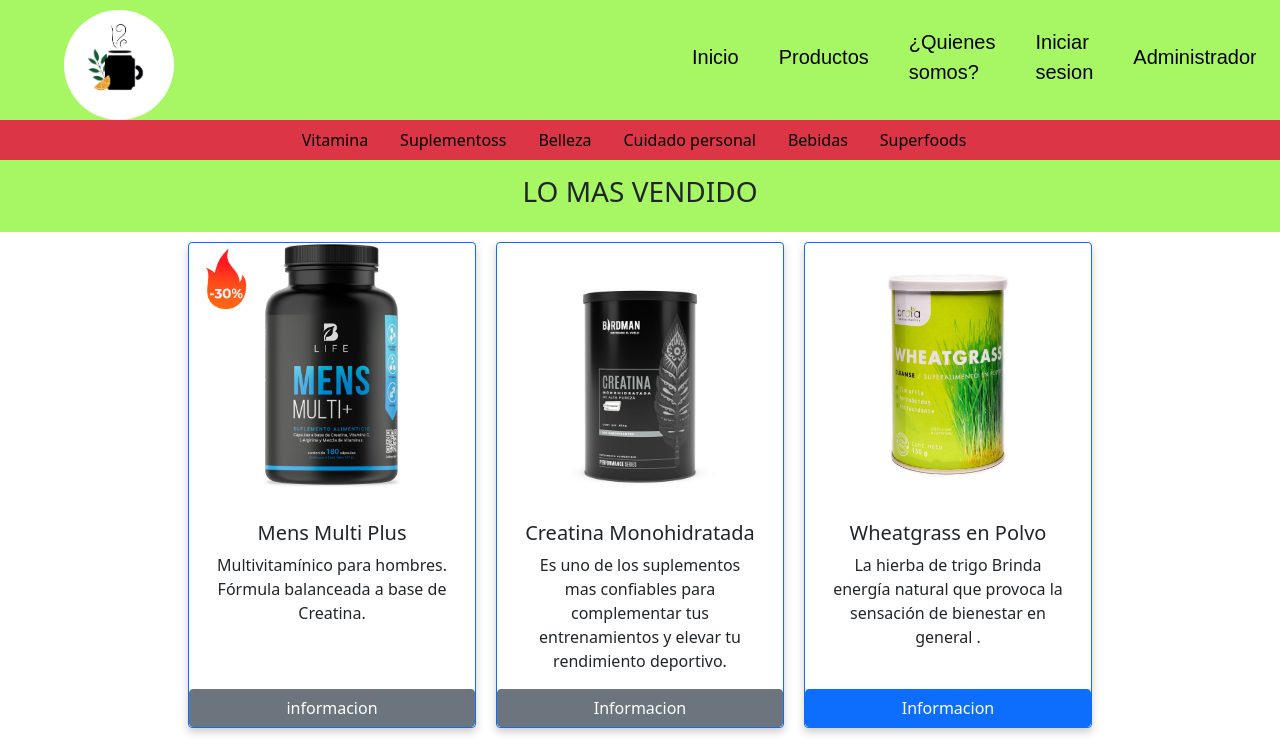
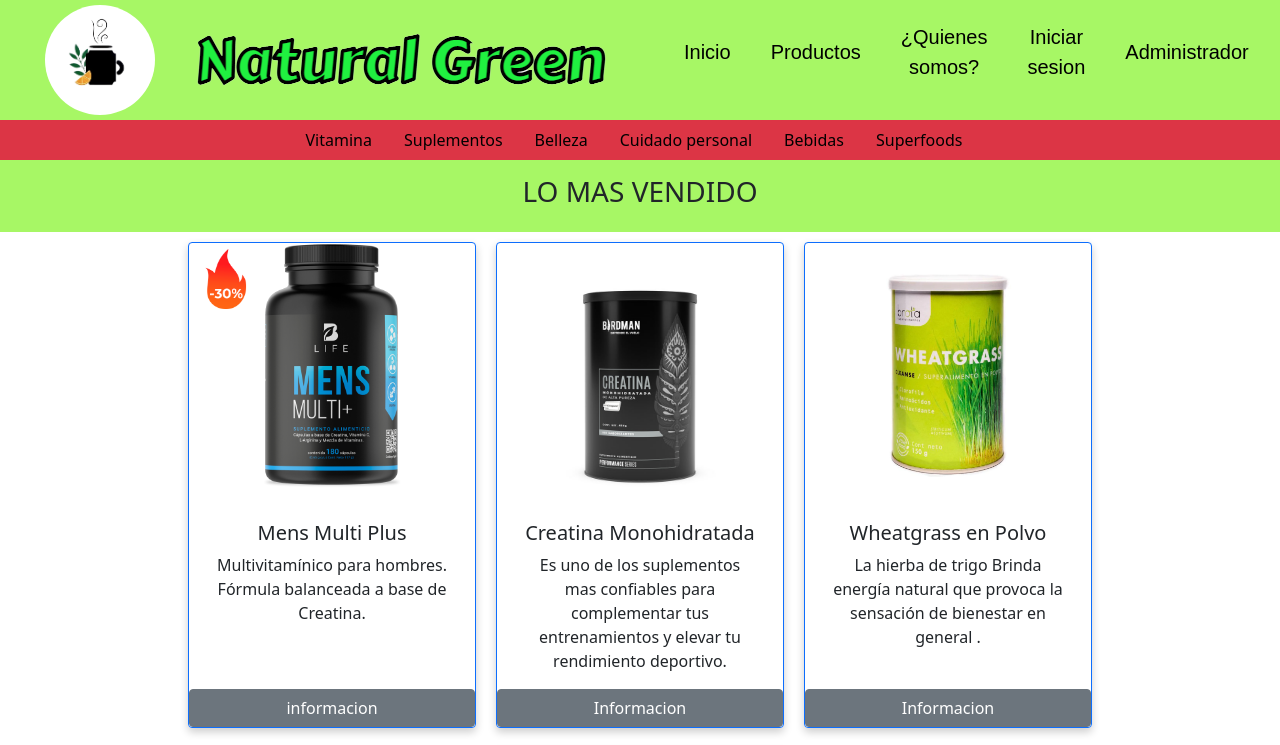
Before and after one commit to JulianFernandez28/ProyectoNatural, a website: page Index.html in a window 1280 px wide. Shown: the top 745 px of the page. Drawn offline with nearby package versions, Linux system fonts and the light colour scheme.

Commit message:
ajustes de botones

```diff
--- a/Css/Styleindex.css
+++ b/Css/Styleindex.css
@@ -82,9 +82,13 @@
     justify-content: center;
     overflow: auto;
     overflow-wrap: break-word;
-    background-color: aqua;
     position: sticky;
     top: 119px;
+
+}
+
+.text-op{
+    text-align: center;
 }
 
 
--- a/Index.html
+++ b/Index.html
@@ -12,30 +12,33 @@
     <title>Natural Green Healt</title>
 </head>
 <body>
-    <header class="container-fluid position-sticky" style="top: 0;">
+    <header class="container-fluid position-sticky" style="top: 0; padding: 5px;">
         <nav>
             <div id="brand">
                 <div id="logo">
                   <img src="Imagenes/Nuevo Logo.png" alt="" srcset="">
                 </div>
+                <div class="col justify-content-center" style="display: flex;">
+                  <img src="Imagenes/imageonline-co-textimage__3_-removebg-preview.png" alt="">
                 </div>
-            <ul>
-                <li><a href="#">Inicio</a></li>
-                <li><a href="#producto">Productos</a></li>
-                <li><a href="#contacto">¿Quienes somos?</a></li>
-                <li><a href="Iniciosesion.html">Iniciar sesion</a></li>
-                <li><a href="Administrador.html">Administrador</a></li>
+            </div>
+            <ul class="container-fluid">
+                <li><a class="text-op" href="#">Inicio</a></li>
+                <li><a class="text-op" href="#producto">Productos</a></li>
+                <li><a class="text-op" href="#contacto">¿Quienes somos?</a></li>
+                <li><a class="text-op" href="Iniciosesion.html">Iniciar sesion</a></li>
+                <li><a class="text-op" href="Administrador.html">Administrador</a></li>
             </ul>
         </nav>
       </header>
-    <div id="option" class="container-fluid bg-danger">
+      <div id="option" class="container-fluid bg-danger position-sticky">
         <div class="row">
           <ul class="nav nav-pills nav-fill">
             <li class="nav-item">
               <a class="nav-link btn-primary " aria-current="page" href="#vita">Vitamina</a>
             </li>
             <li class="nav-item">
-            <a class="nav-link btn-primary" aria-current="page" href="#suple">Suplementoss</a>
+              <a class="nav-link btn-primary" aria-current="page" href="#suple">Suplementos</a>
             </li>
             <li class="nav-item">
               <a class="nav-link btn-primary " aria-current="page" href="#suple">Belleza</a>
@@ -160,7 +163,7 @@
               </div>
               <div class="row">
                   <!-- Button trigger modal -->
-                    <button type="button" class="btn btn-primary" data-bs-toggle="modal" data-bs-target="#staticBackdrop2">
+                    <button type="button" class="btn btn-secondary" data-bs-toggle="modal" data-bs-target="#staticBackdrop2">
                       Informacion
                     </button>
 
```
Also changed, not shown: Administrador.html (+6 -6 lines), Css/Styleadmi.css (+5 -2 lines), Imagenes/imageonline-co-textimage__3_-removebg-preview.png (added). Lines whose indentation alone changed are shown as unchanged.
